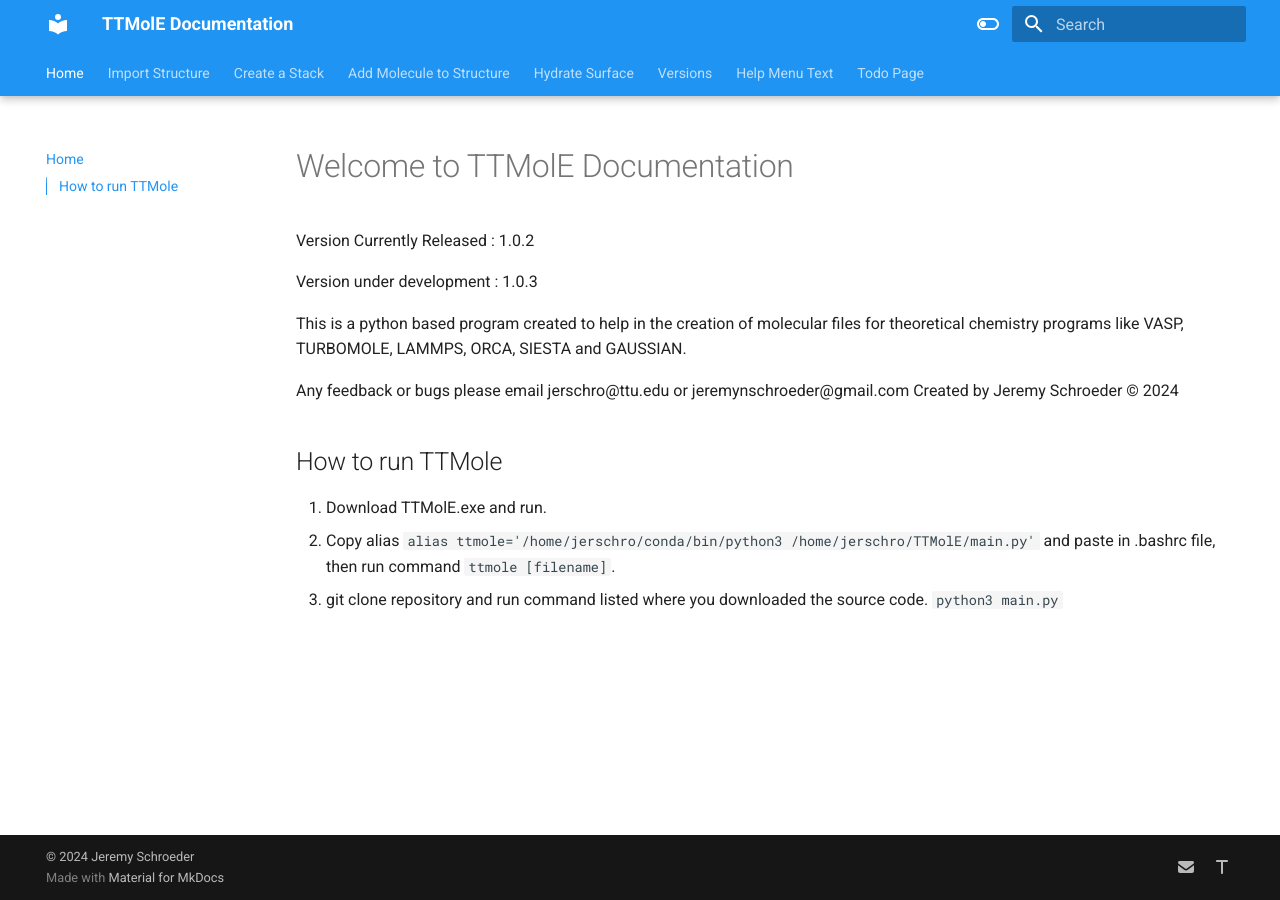
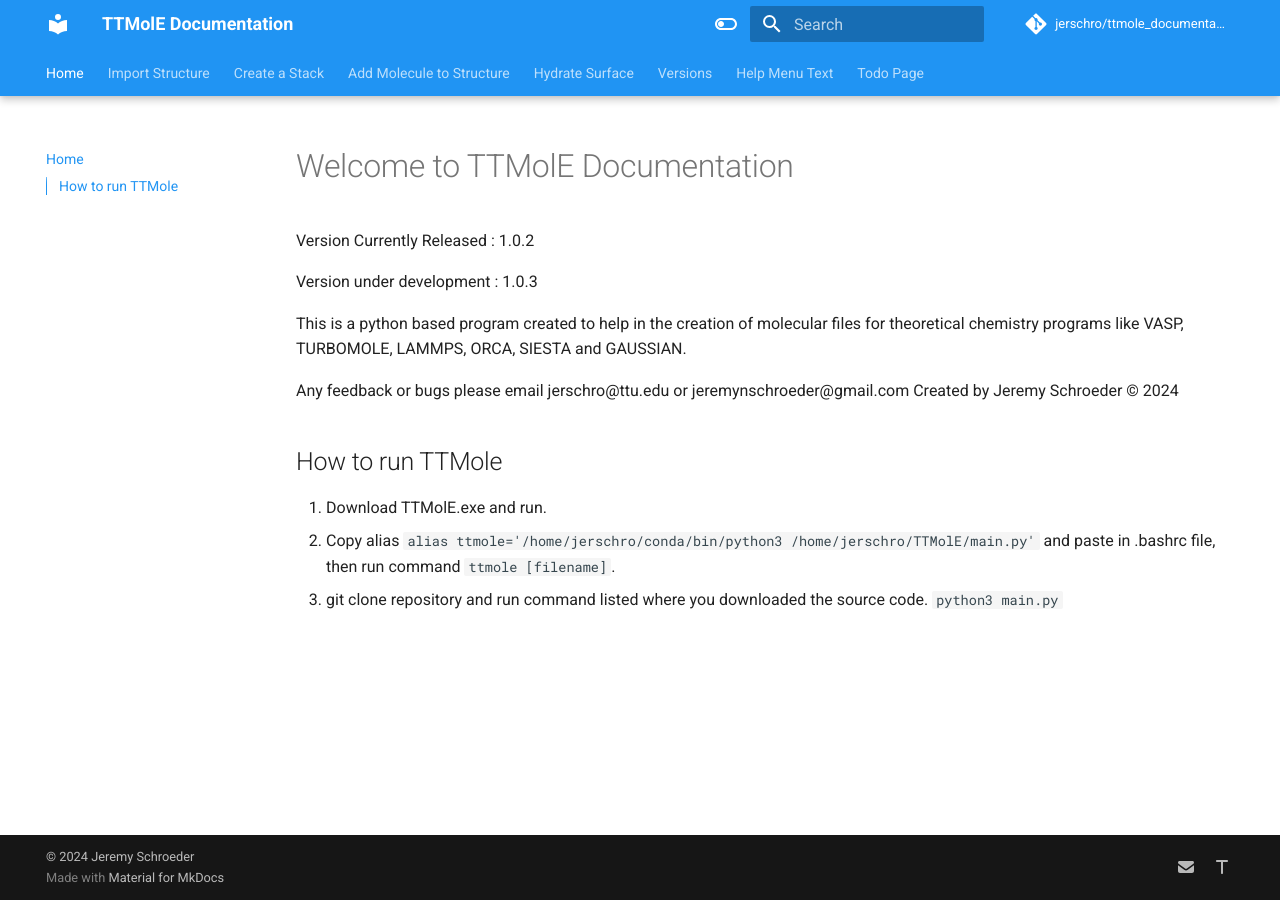
Before and after one commit to jerschro/ttmole_documentation, an MkDocs documentation site: the page built from docs/index.md, in a window 1280 px wide. Built offline with MkDocs 1.6.1 and Material for MkDocs 9.7.7, drawn with Linux system fonts in a browser that asks for light colours; comment, search, counter and statistics services are not loaded; some of the changed lines change nothing that is shown.

Commit message:
Added description

```diff
--- a/mkdocs.yml
+++ b/mkdocs.yml
@@ -1,4 +1,9 @@
 site_name: TTMolE Documentation
+site_url: https://jerschro.github.io/ttmole_documentation/
+site_author: Jeremy Schroeder
+site_description: Documentation for python-based program for editing and creating molecular structures.
+repo_name: jerschro/ttmole_documentation
+repo_url: https://github.com/jerschro/ttmole_documentation
 
 nav:
   - Home : index.md
```
